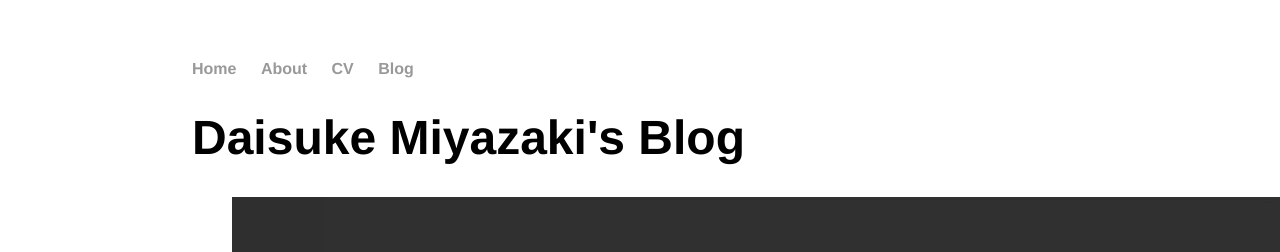
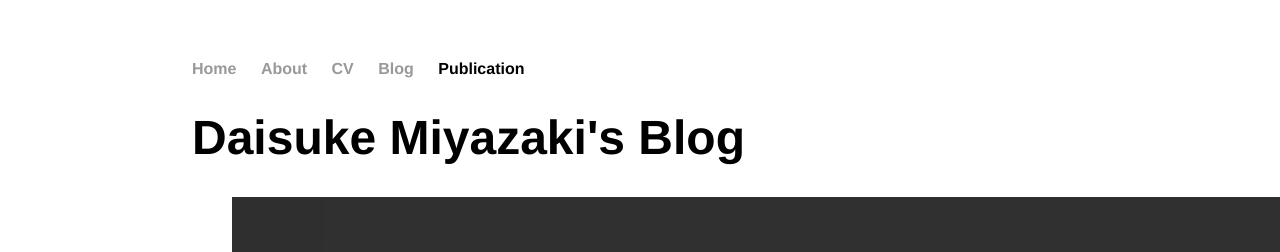
Before and after one commit to DaisukeMiyazaki/DaisukeMiyazaki.github.io, a Jekyll site: the page built from publication/index.html, in a window 1280 px wide. Shown: the top 252 px of the page. Built offline with Jekyll 4.4.1, drawn with Linux system fonts in a browser that asks for light colours.

Commit message:
debug: Fix bug

```diff
--- a/_layouts/default.html
+++ b/_layouts/default.html
@@ -12,7 +12,7 @@
 		        	<li><a href="/about">About</a></li>
 	        		<li><a href="/cv">CV</a></li>
 					<li><a href="/blog">Blog</a></li>
-					<li><a href="/publication"></a></li>
+					<li><a href="/publication"></a>Publication</li>
 	    		</ul>
 			</nav>
 			<div class="container">
```
